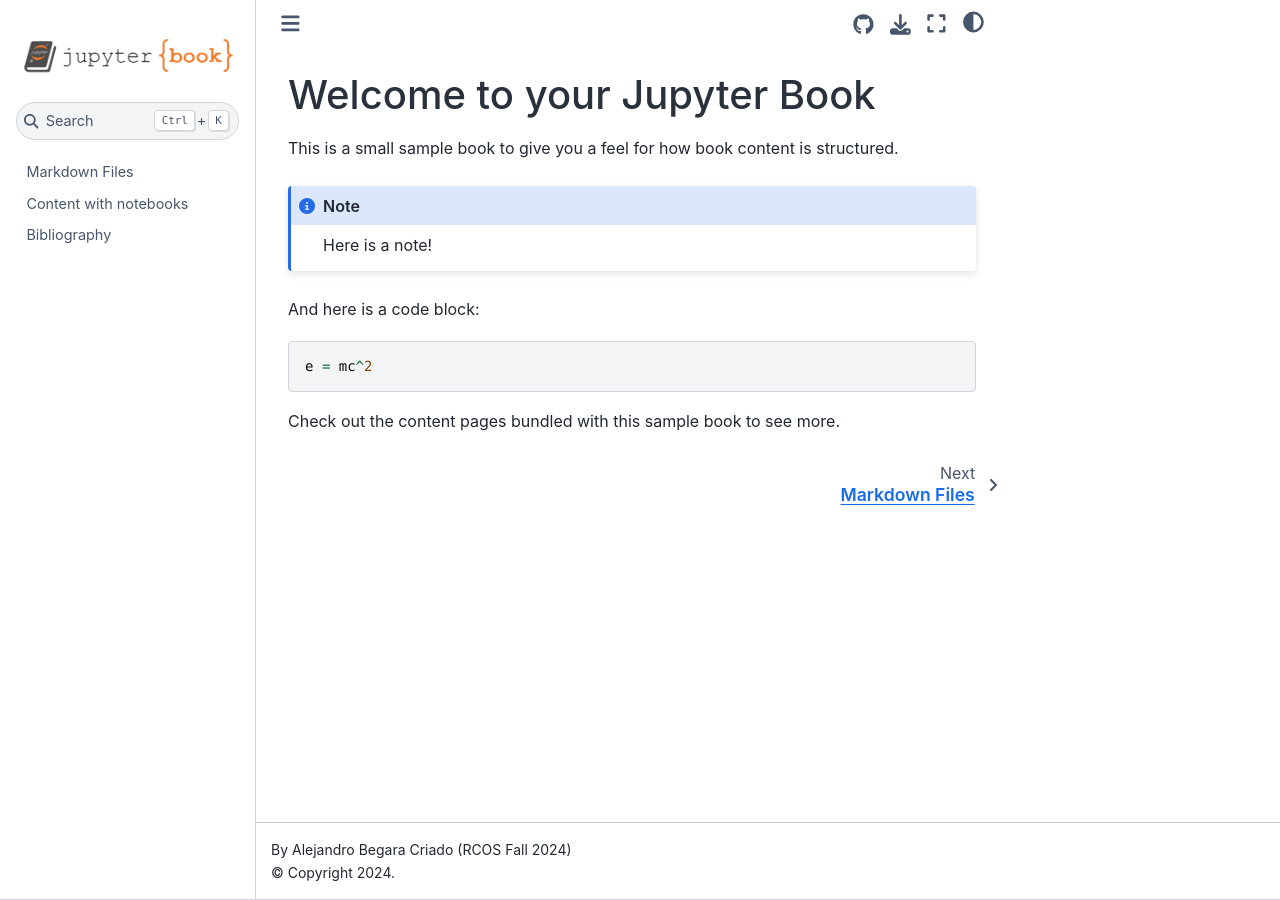
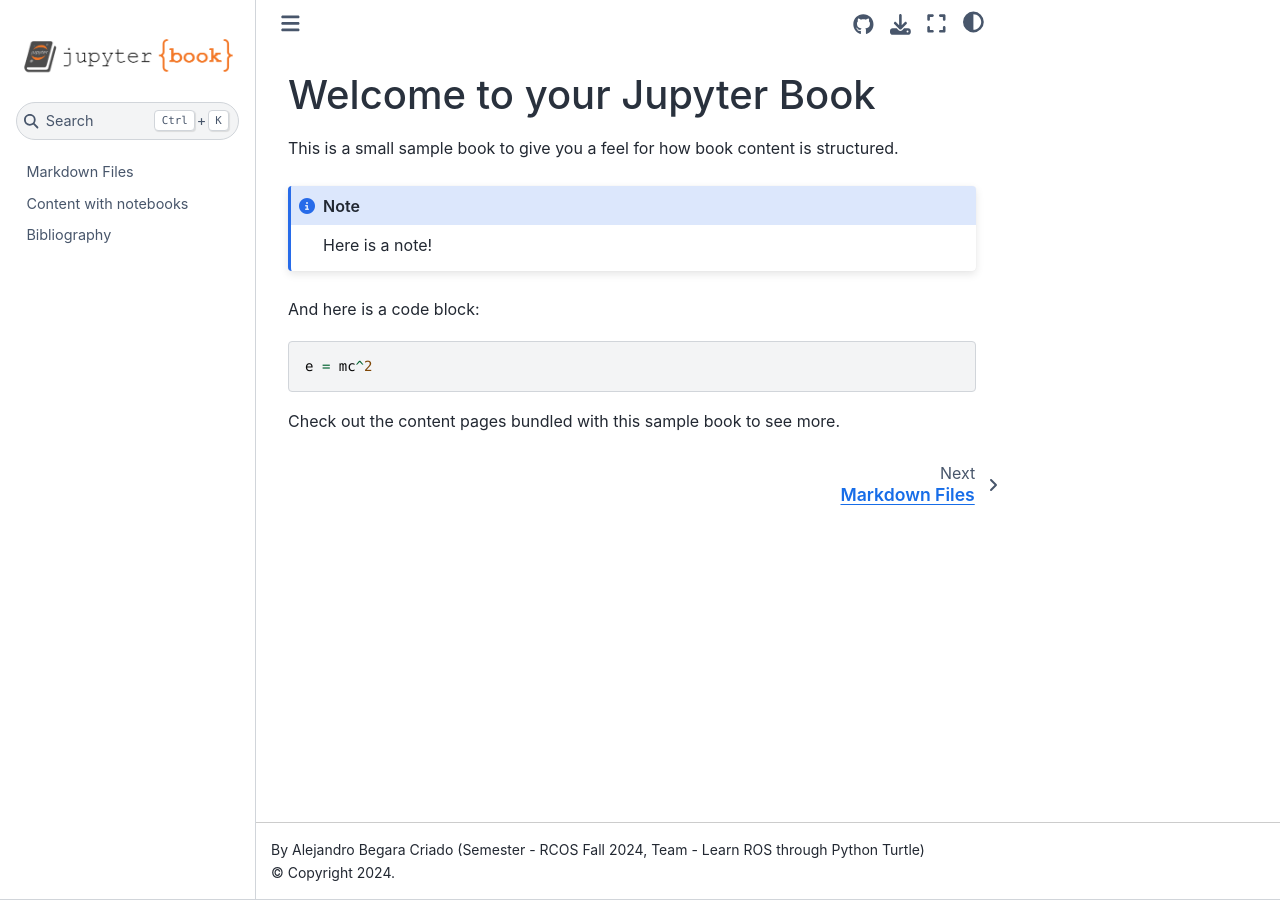
Before and after one commit to AlejandrooBC/ros2-tutorial-book, a Jupyter Book: the page built from index.md, in a window 1280 px wide. Built offline with Jupyter Book 1.0.4 settings and Sphinx 7.4.7 and the Sphinx Book theme 1.1.4, drawn with Linux system fonts in a browser that asks for light colours.

Commit message:
Created the first version of the Jupyter book.

```diff
--- a/_config.yml
+++ b/_config.yml
@@ -6,7 +6,7 @@
 #######################################################################################
 # Book settings
 title: A Guide to ROS2 # The title of the book. Will be placed in the left navbar.
-author: Alejandro Begara Criado (RCOS Fall 2024) # The author of the book
+author: Alejandro Begara Criado (Semester - RCOS Fall 2024, Team - Learn ROS through Python Turtle) # The author of the book
 copyright: "2024" # Copyright year to be placed in the footer
 logo: logo.png # A path to the book logo
 # Patterns to skip when building the book. Can be glob-style (e.g. "*skip.ipynb")
```
